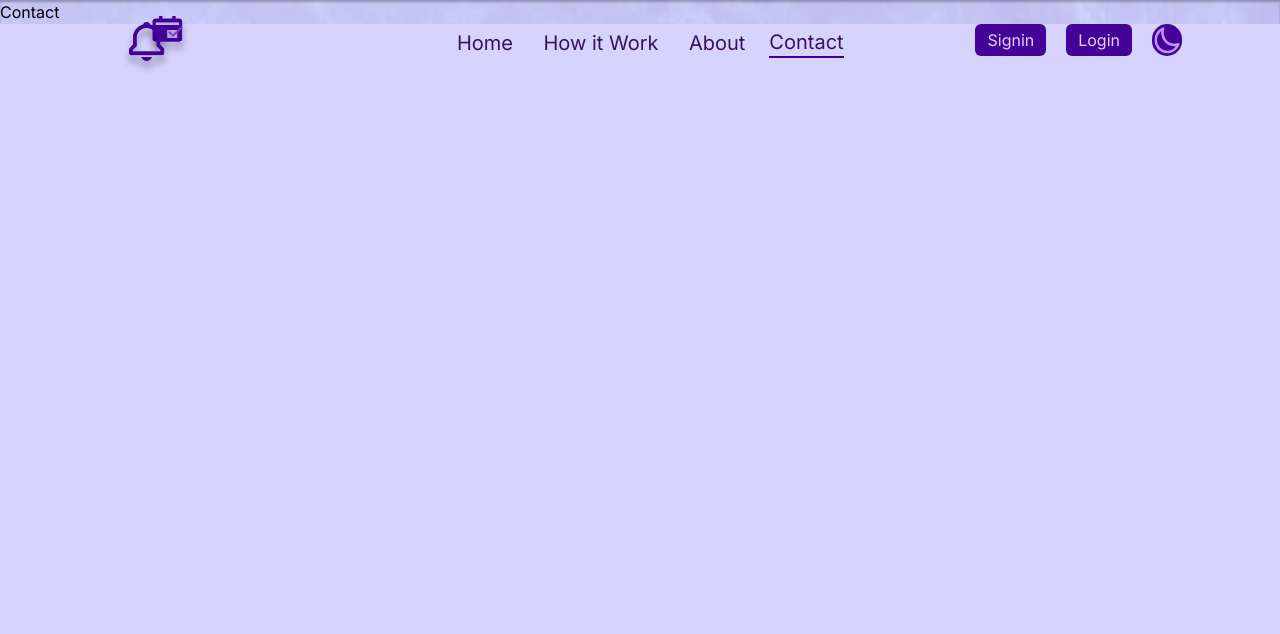
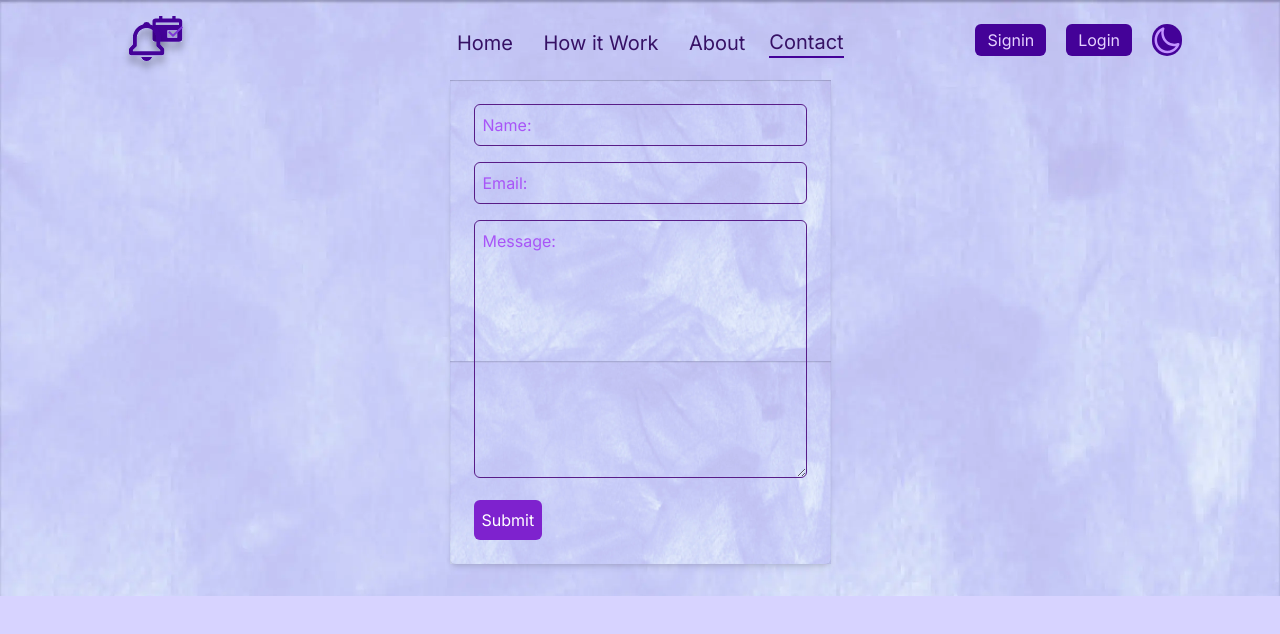
Before and after one commit to diego-vecch/remindpay-frontend, a Next.js app: page /contact in a window 1280 px wide. Shown: the top 634 px of the page. Built offline with nearby package versions, Linux system fonts and the light colour scheme.

Commit message:
fix: create form contact

```diff
--- a/src/app/contact/page.tsx
+++ b/src/app/contact/page.tsx
@@ -1,9 +1,12 @@
+import ContactPage from '@/components/Form'
 import { NavbarHomepage } from '@/components/NavbarHomepage'
+
 export default function page (): JSX.Element {
   return (
     <main className='h-full flex flex-col justify-center w-full'>
       <NavbarHomepage />
-      <div>Contact</div>
+
+      <ContactPage />
     </main>
   )
 }
--- /dev/null
+++ b/src/components/Form.tsx
@@ -0,0 +1,26 @@
+import React from 'react';
+
+const ContactPage: React.FC = () => {
+  return (
+    <main className='h-full flex flex-col pt-20 justify-center items-center w-full'>
+      {/* Otros componentes o contenido */}
+
+      <main className='mb-8'> {/* Agregar margen inferior de 8 unidades */}
+        <form action='' className='w-full max-w-md p-6 bg-purple-0 rounded-md shadow-md '>
+          <div className='mb-4'>
+          <input type='text' id='name' required className='w-full p-2 border rounded-md bg-transparent placeholder-purple-500 border-purple-900' placeholder='Name:'/>
+          </div>
+          <div className='mb-4'>
+            <input type='email' id='email' required className='w-full p-2 border rounded-md bg-transparent placeholder-purple-500 border-purple-900' placeholder='Email:' />
+          </div>
+          <div className='mb-4'>
+            <textarea id='message' className='w-full p-2 border rounded-md bg-transparent placeholder-purple-500 border-purple-900' placeholder='Message:' cols={30} rows={10} required></textarea>
+          </div>
+          <button type='submit' className='bg-purple-700 text-white p-2 rounded-md'>Submit</button>
+        </form>
+      </main>
+    </main>
+  );
+};
+
+export default ContactPage;
```
